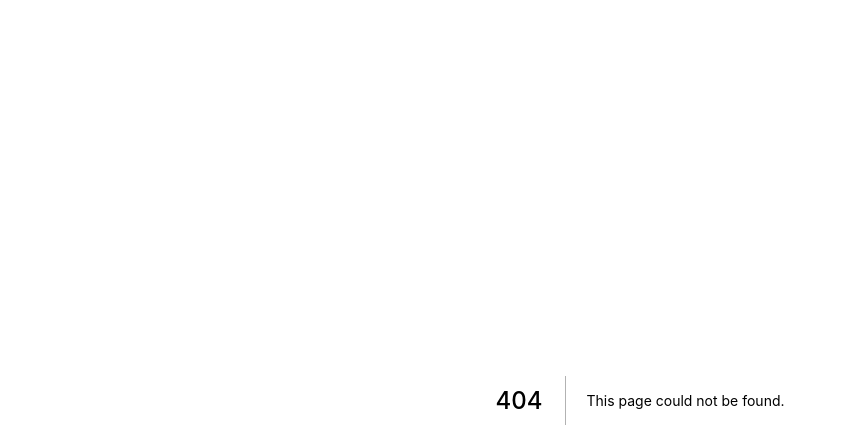
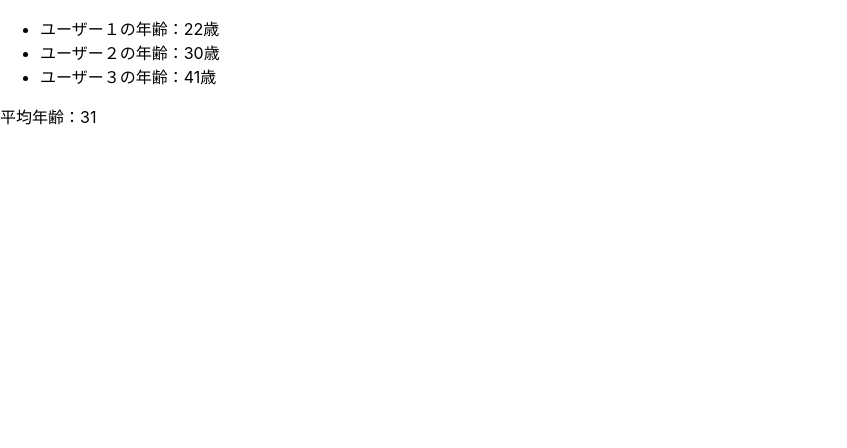
Before and after one commit to masasami/next-sample, a Next.js app: page /component0029 in a window 1280 px wide. Before the commit this address had no page. Shown: the top 448 px of the page, without its empty margins (0-847 px from the left). Built offline with nearby package versions, Linux system fonts and the light colour scheme.

Commit message:
平均年齢を求める

```diff
--- /dev/null
+++ b/pages/component0029.tsx
@@ -0,0 +1,21 @@
+
+export default function Component() {
+  const users = [
+    { id: 1, name: 'ユーザー１', age: 22 },
+    { id: 2, name: 'ユーザー２', age: 30 },
+    { id: 3, name: 'ユーザー３', age: 41 },
+  ]
+  return (
+    <div>
+      <ul>
+        {users.map((user) => (
+          <li key={user.id}>
+            {user.name}の年齢：{user.age}歳
+          </li>
+        ))}
+      </ul>
+      平均年齢：
+      {users.reduce((prevTotal, user) => prevTotal + user.age, 0) / users.length}
+    </div>
+  )
+}
```
